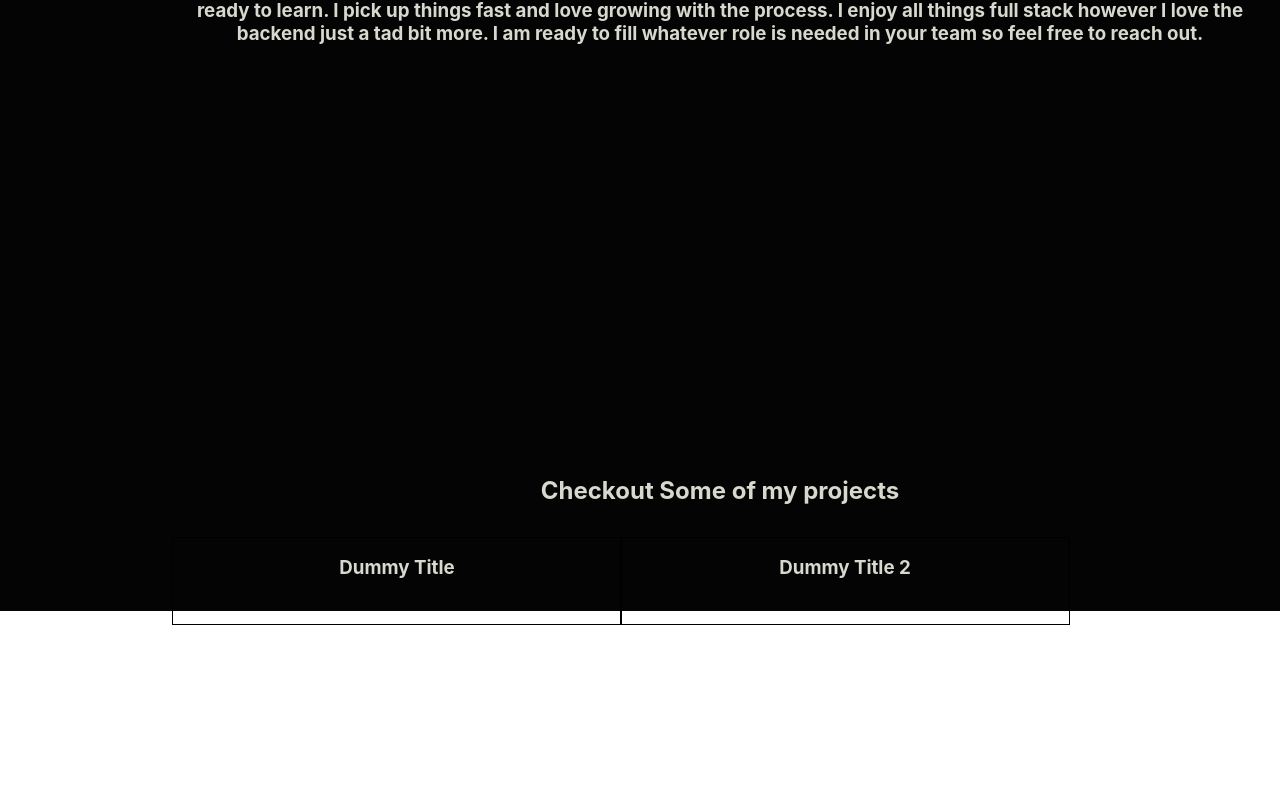
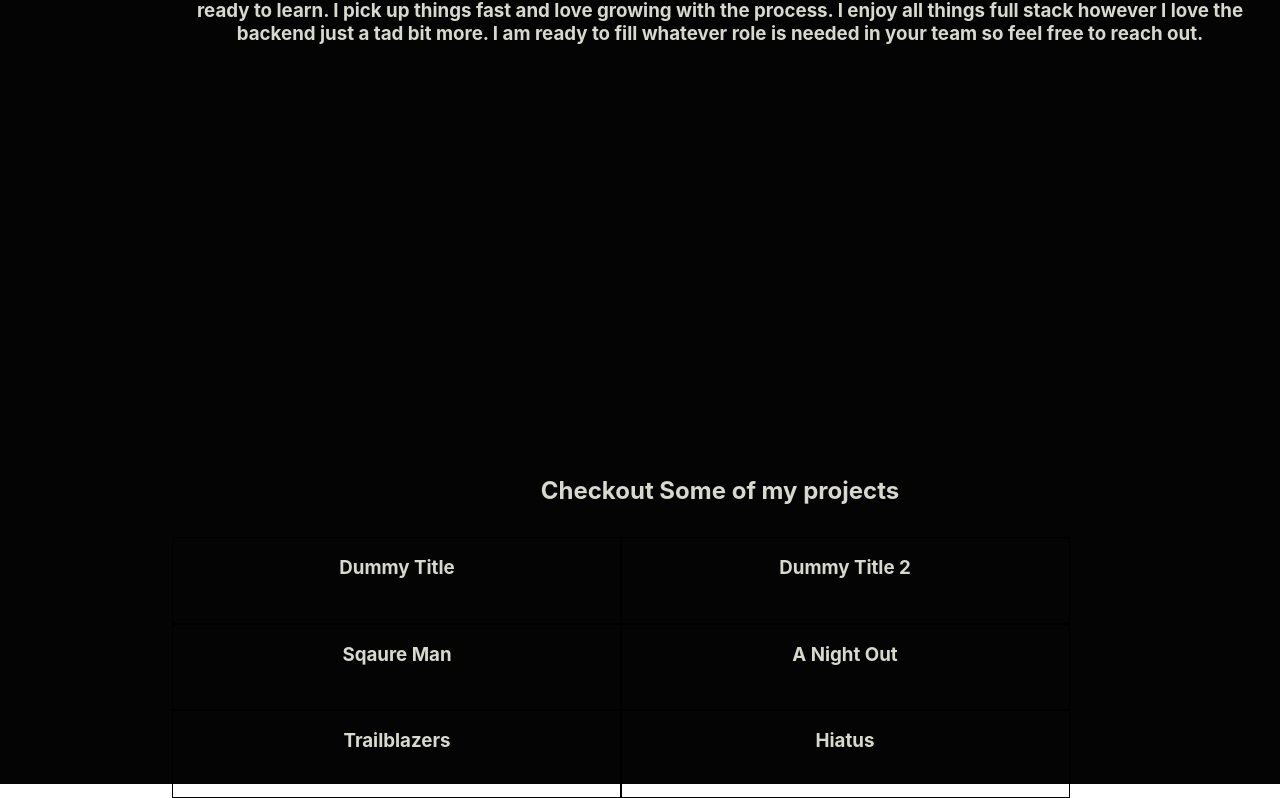
Before and after one commit to TelleDelly/Portfolio, a React (Create React App) app in the folder portfolio/: page / in a window 1280 px wide. Shown: the part 843-1641 px from the top of the page. Before the commit the page ends 1468 px from the top, so only its background shows below. Built offline with nearby package versions, Linux system fonts and the light colour scheme.

Commit message:
updated project data

```diff
--- a/portfolio/src/App.js
+++ b/portfolio/src/App.js
@@ -23,6 +23,40 @@ const ProjectData = [
       {alt: "picture of project 2 2", src: "https://pbs.twimg.com/media/FUs2vN-UsAAn0E_?format=jpg&name=large"}
     ]
   },
+  {
+    title: "Sqaure Man",
+    description: "A target bullet mania game where you dodge and weave while trying to obtain your highscore. I built a robust collision detection system in vanilla javascript, a random flight path generator for the targets, and used event handler decoupling to keep memory usage low.",
+    techStack: ["javascript", "html", "css"],
+    img: "",
+    repoLink: "https://github.com/TelleDelly/squareMan",
+    liveLink: ""
+  },
+  {
+    title: "A Night Out",
+    description: "A MVC full stack application to review music venues and artists seen. I developed a full crud controller for interaction with the data. I created view pages for venues and artists. I used vanilla CSS for styling",
+    techStack: ["EJS", "javascript", "css", "express", "mongoose", "MongoDB","Node.js"],
+    img: "",
+    repoLink: "https://github.com/TelleDelly/A_Night_Out",
+    liveLink: ""
+  },
+  {
+    title: "Trailblazers",
+    description: "A natural point of interest full stack web app. My first group project where I was tasked with primarily testing and developing the backend. Created filtered routes for a 35% reduciton in fetch times. Implemented a google maps component for our mapping service.",
+    techStack: ["React", "javascript", "MongoDB", "mongoose", "express", "Node.js"],
+    img: "",
+    repoLink: "https://github.com/TelleDelly/NPI-backend",
+    liveLink: "https://629ae6acfd78673090ac9aac--taupe-dodol-1145d5.netlify.app/"
+  },
+  {
+    title: "Hiatus",
+    description: "An abortion policy search tool and clinic finder app. I built out the backend and implement pasportJWT for select secure access to full crud for the site",
+    techStack: ["React", "Bootstrap", "Axios", "MongoDB", "mongoose", "express", "Node.js", "PassportJWT"],
+    img: "",
+    repoLink: "https://github.com/TelleDelly/NPI-backend",
+    liveLink: "https://hiatus.on.fleek.co/"
+  }
+
+
 ]
 
 
```
